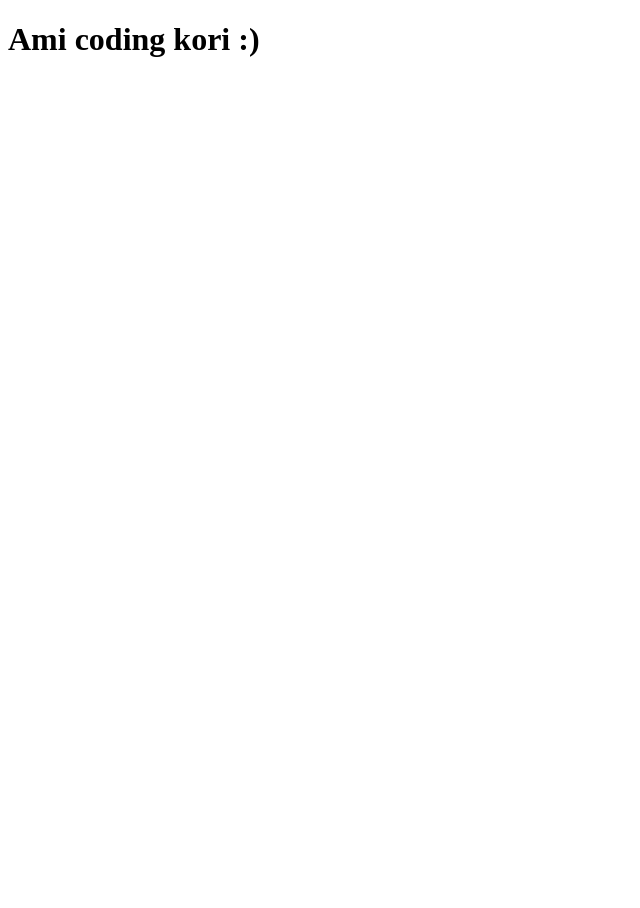
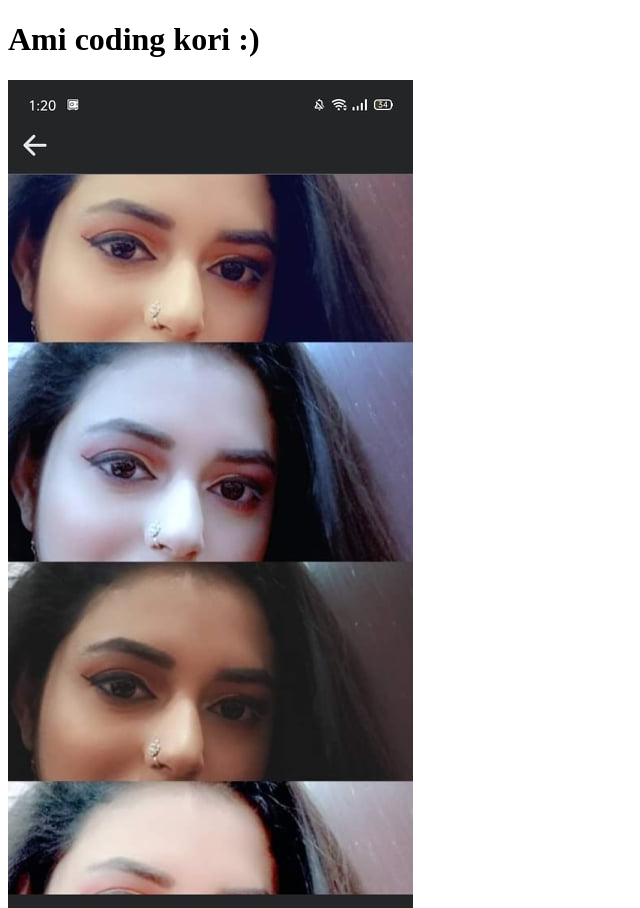
Before and after one commit to Zohra02/my-first-repo, a plain HTML site: page index.html in a window 1280 px wide. Shown: the top 908 px of the page, without its empty margins (0-640 px from the left). Before the commit the page ends 800 px from the top, so only its background shows below. Drawn offline with Linux system fonts and the light colour scheme.

Commit message:
update img

```diff
--- a/index.html
+++ b/index.html
@@ -9,6 +9,6 @@
 </head>
 <body>
     <h1>Ami coding kori :) </h1>
-
+    <img src="mybae.jpg" alt="">
 </body>
 </html>
```
Also changed, not shown: mybae.jpg (added).
